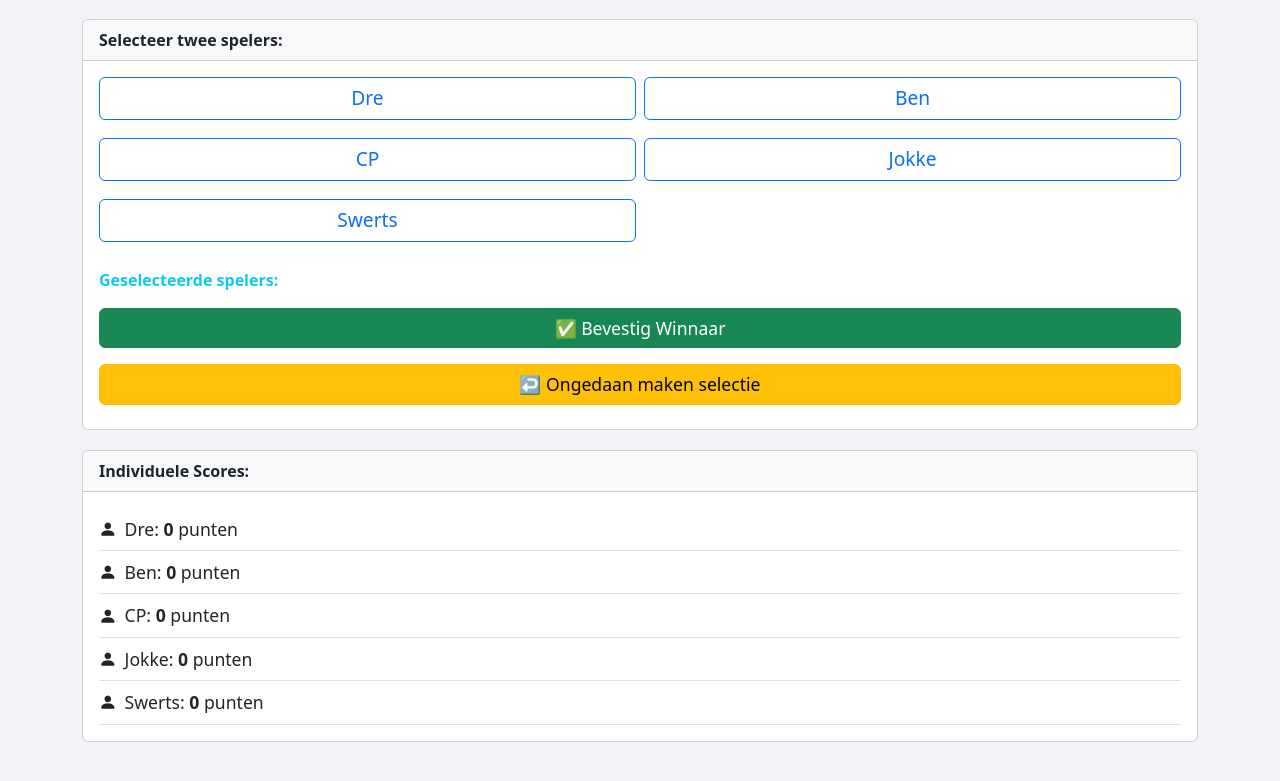
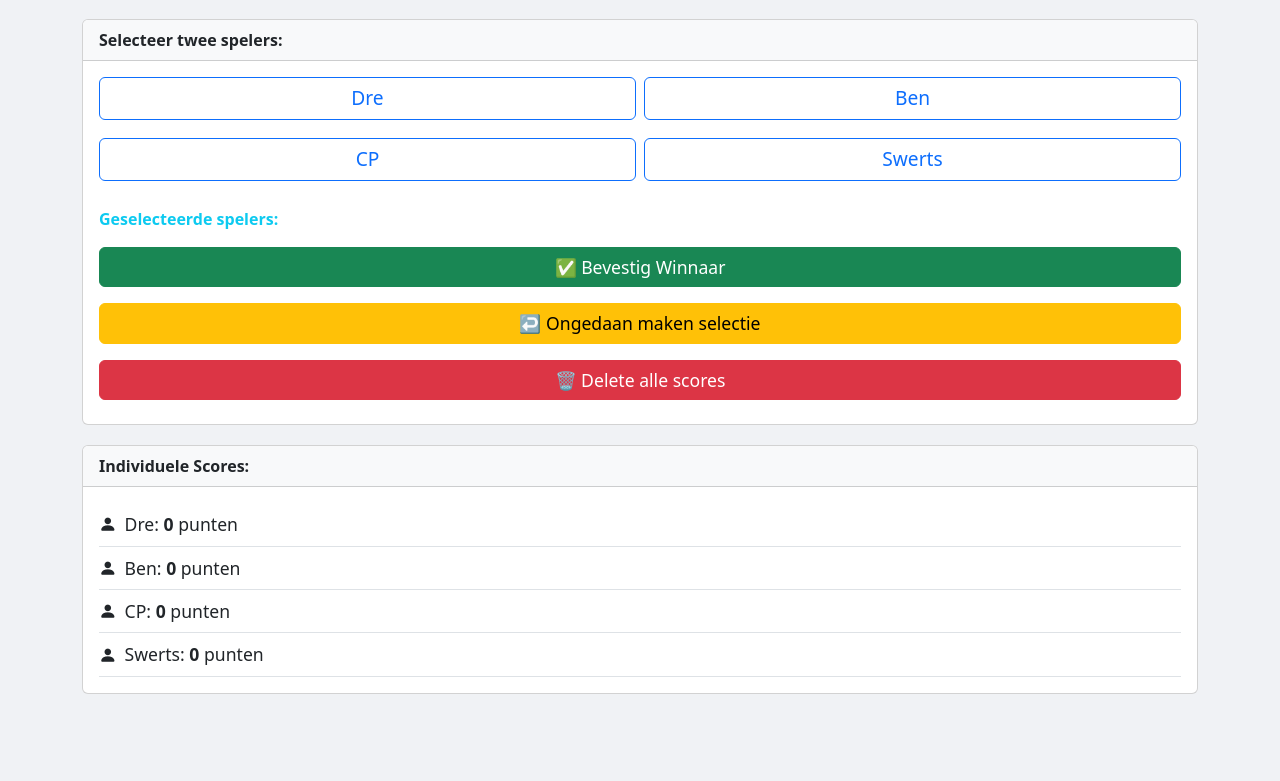
Before and after one commit to dieter-swerts/Padel-scorebord, a plain HTML site: page index.html in a window 1280 px wide. Shown: the part 67-848 px from the top of the page. After the commit the page ends 805 px from the top, so only its background shows below. Drawn offline with nearby package versions, Linux system fonts and the light colour scheme.

Commit message:
Update index.html

```diff
--- a/index.html
+++ b/index.html
@@ -1,4 +1,3 @@
-
 <!DOCTYPE html>
 <html lang="nl">
 <head>
@@ -43,7 +42,6 @@
         <div class="col-6"><button class="btn btn-outline-primary w-100 player-btn" onclick="selectPlayer('Dre')">Dre</button></div>
         <div class="col-6"><button class="btn btn-outline-primary w-100 player-btn" onclick="selectPlayer('Ben')">Ben</button></div>
         <div class="col-6"><button class="btn btn-outline-primary w-100 player-btn" onclick="selectPlayer('CP')">CP</button></div>
-        <div class="col-6"><button class="btn btn-outline-primary w-100 player-btn" onclick="selectPlayer('Jokke')">Jokke</button></div>
         <div class="col-6"><button class="btn btn-outline-primary w-100 player-btn" onclick="selectPlayer('Swerts')">Swerts</button></div>
       </div>
       <div class="mt-3 text-info fw-bold" id="selected-players">Geselecteerde spelers: </div>
@@ -52,6 +50,9 @@
       </button>
       <button class="btn btn-warning action-btn w-100" onclick="undo()">
         ↩️ Ongedaan maken selectie
+      </button>
+      <button class="btn btn-danger action-btn w-100" onclick="resetScores()">
+        🗑️ Delete alle scores
       </button>
     </div>
   </div>
@@ -72,7 +73,6 @@
     Dre: 0,
     Ben: 0,
     CP: 0,
-    Jokke: 0,
     Swerts: 0
   };
 
@@ -102,6 +102,16 @@
     document.getElementById('selected-players').innerText = 'Geselecteerde spelers: ';
   }
 
+  function resetScores() {
+    if (confirm("Weet je zeker dat je alle scores wilt verwijderen?")) {
+      for (let player in scores) {
+        scores[player] = 0;
+      }
+      saveScores();
+      updateScoreboard();
+    }
+  }
+
   function updateScoreboard() {
     const list = document.getElementById('scoreboard');
     list.innerHTML = '';
```
